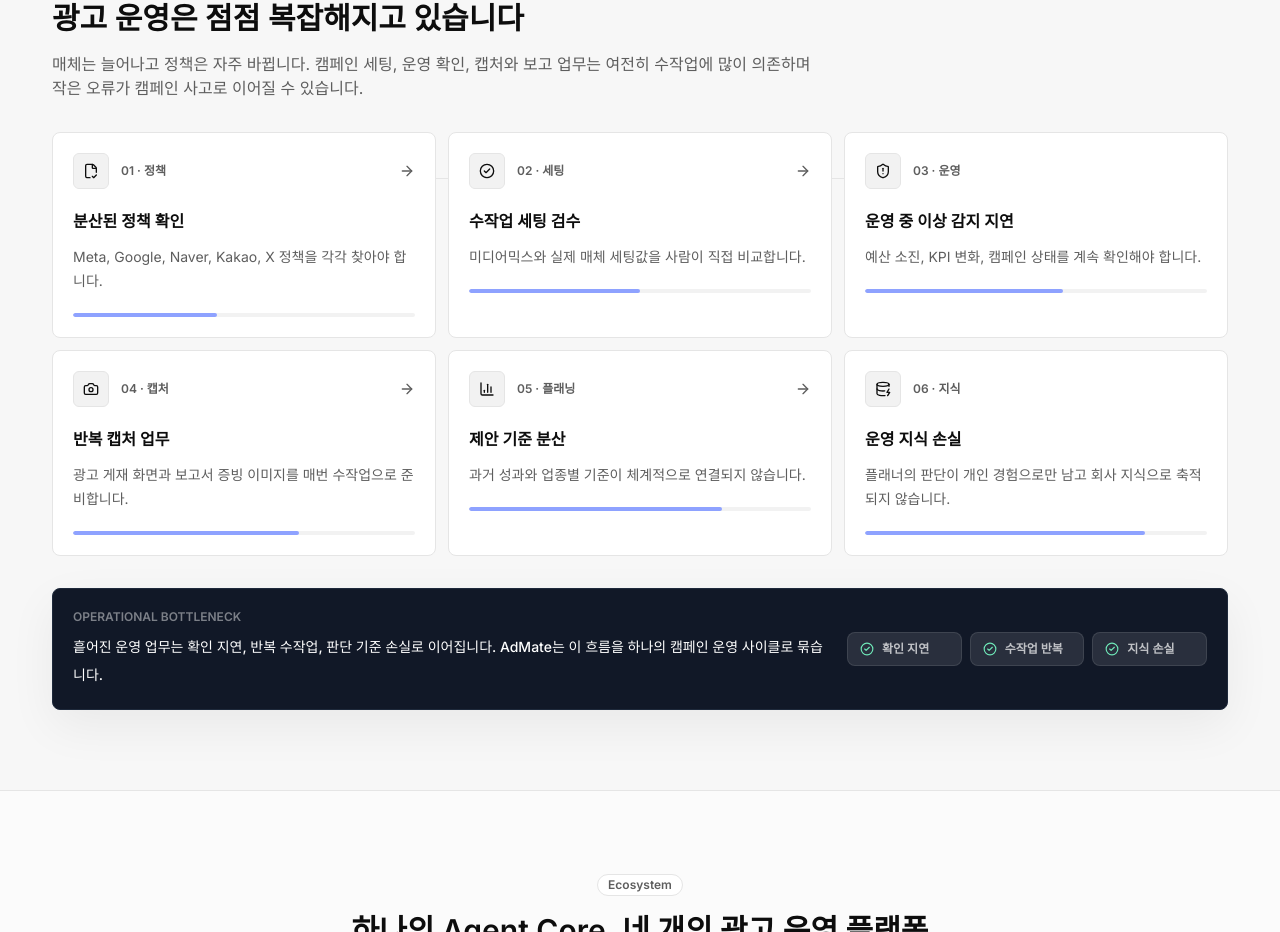
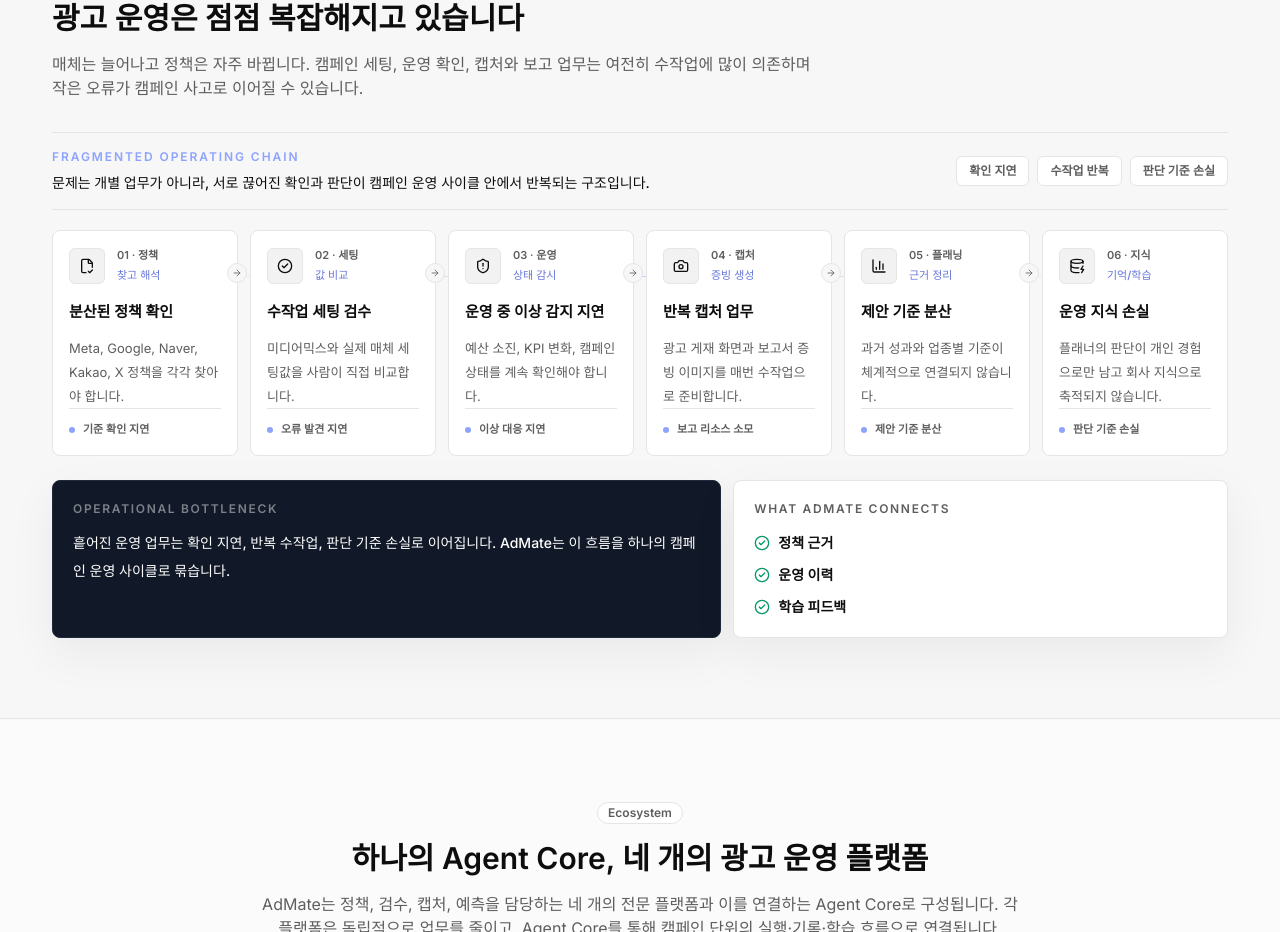
Before and after one commit to Jhongjin/admate-homepage, a Next.js app: page / in a window 1280 px wide. Shown: the part 1855-2787 px from the top of the page. Built offline with nearby package versions, Linux system fonts and the light colour scheme.

Commit message:
Refine problem section flow

```diff
--- a/src/components/home/ProblemSection.tsx
+++ b/src/components/home/ProblemSection.tsx
@@ -6,7 +6,40 @@ import { cn } from "@/lib/utils"
 
 import { SectionHeading } from "./SectionHeading"
 
-const problemGroups = ["정책", "세팅", "운영", "캡처", "플래닝", "지식"]
+const problemStages = [
+  {
+    group: "정책",
+    action: "찾고 해석",
+    risk: "기준 확인 지연",
+  },
+  {
+    group: "세팅",
+    action: "값 비교",
+    risk: "오류 발견 지연",
+  },
+  {
+    group: "운영",
+    action: "상태 감시",
+    risk: "이상 대응 지연",
+  },
+  {
+    group: "캡처",
+    action: "증빙 생성",
+    risk: "보고 리소스 소모",
+  },
+  {
+    group: "플래닝",
+    action: "근거 정리",
+    risk: "제안 기준 분산",
+  },
+  {
+    group: "지식",
+    action: "기억/학습",
+    risk: "판단 기준 손실",
+  },
+]
+
+const bottlenecks = ["확인 지연", "수작업 반복", "판단 기준 손실"]
 
 export function ProblemSection() {
   return (
@@ -18,41 +51,64 @@ export function ProblemSection() {
           description="매체는 늘어나고 정책은 자주 바뀝니다. 캠페인 세팅, 운영 확인, 캡처와 보고 업무는 여전히 수작업에 많이 의존하며 작은 오류가 캠페인 사고로 이어질 수 있습니다."
         />
 
+        <div className="mb-5 flex flex-col gap-3 border-y border-border py-4 lg:flex-row lg:items-center lg:justify-between">
+          <div>
+            <div className="text-xs font-semibold uppercase tracking-[0.16em] text-[#8EA2FF]">
+              Fragmented operating chain
+            </div>
+            <p className="mt-2 text-sm font-medium text-foreground">
+              문제는 개별 업무가 아니라, 서로 끊어진 확인과 판단이 캠페인 운영 사이클 안에서 반복되는 구조입니다.
+            </p>
+          </div>
+          <div className="flex flex-wrap gap-2 text-xs font-semibold text-muted-foreground">
+            {bottlenecks.map((item) => (
+              <span key={item} className="rounded-md border border-border bg-card px-3 py-1.5">
+                {item}
+              </span>
+            ))}
+          </div>
+        </div>
+
         <div className="relative">
-          <div className="absolute left-5 right-5 top-[46px] hidden h-px bg-border lg:block" aria-hidden="true" />
-          <div className="grid gap-3 sm:grid-cols-2 lg:grid-cols-3">
+          <div
+            className="absolute left-8 right-8 top-[46px] hidden h-px bg-gradient-to-r from-transparent via-[#8EA2FF]/45 to-transparent lg:block"
+            aria-hidden="true"
+          />
+          <div className="grid gap-3 sm:grid-cols-2 lg:grid-cols-6">
             {problemCards.map((card, index) => (
               <Card
                 key={card.title}
-                className="group relative overflow-hidden bg-card transition duration-300 hover:-translate-y-0.5 hover:shadow-soft"
+                className="group relative overflow-visible bg-card transition duration-300 hover:-translate-y-0.5 hover:border-[#8EA2FF]/60 hover:shadow-soft"
               >
-                <CardContent className="p-5">
-                  <div className="mb-5 flex items-center justify-between gap-4">
-                    <div className="flex items-center gap-3">
-                      <div className="flex h-9 w-9 items-center justify-center rounded-md border border-border bg-muted text-foreground">
+                <CardContent className="flex min-h-[220px] flex-col p-4">
+                  <div className="mb-4 flex items-start justify-between gap-3">
+                    <div className="flex min-w-0 items-center gap-3">
+                      <div className="relative z-10 flex h-9 w-9 shrink-0 items-center justify-center rounded-md border border-border bg-muted text-foreground transition group-hover:border-[#8EA2FF]/60 group-hover:bg-[#EEF1FF]">
                         <card.icon className="h-4 w-4" aria-hidden="true" />
                       </div>
-                      <div className="text-xs font-semibold text-muted-foreground">
-                        {String(index + 1).padStart(2, "0")} · {problemGroups[index]}
+                      <div className="min-w-0">
+                        <div className="text-[11px] font-semibold text-muted-foreground">
+                          {String(index + 1).padStart(2, "0")} · {problemStages[index].group}
+                        </div>
+                        <div className="mt-0.5 truncate text-[11px] font-medium text-[#6676D9]">
+                          {problemStages[index].action}
+                        </div>
                       </div>
                     </div>
                     {index < problemCards.length - 1 ? (
                       <ArrowRight
                         className={cn(
-                          "hidden h-4 w-4 text-muted-foreground transition group-hover:translate-x-0.5 lg:block",
-                          index === 2 && "lg:hidden"
+                          "absolute -right-2.5 top-8 z-20 hidden h-5 w-5 rounded-full border border-border bg-background p-1 text-muted-foreground transition group-hover:translate-x-0.5 group-hover:text-[#6676D9] lg:block"
                         )}
                         aria-hidden="true"
                       />
                     ) : null}
                   </div>
-                  <h3 className="text-base font-semibold">{card.title}</h3>
-                  <p className="mt-3 text-sm leading-6 text-muted-foreground">{card.description}</p>
-                  <div className="mt-5 h-1 overflow-hidden rounded-full bg-muted">
-                    <div
-                      className="h-full rounded-full bg-[#8EA2FF] transition-all duration-300 group-hover:w-full"
-                      style={{ width: `${42 + index * 8}%` }}
-                    />
+                  <h3 className="text-[15px] font-semibold leading-6">{card.title}</h3>
+                  <p className="mt-3 text-[13px] leading-6 text-muted-foreground">{card.description}</p>
+                  <div className="mt-auto border-t border-border pt-3 text-[11px] font-semibold text-muted-foreground">
+                    <span className="mr-2 inline-block h-1.5 w-1.5 rounded-full bg-[#8EA2FF]" aria-hidden="true" />
+                    {problemStages[index].risk}
                   </div>
                 </CardContent>
               </Card>
@@ -60,19 +116,24 @@ export function ProblemSection() {
           </div>
         </div>
 
-        <div className="mt-8 overflow-hidden rounded-lg border border-[#1E293B] bg-[#111827] p-5 text-white shadow-soft">
-          <div className="flex flex-col gap-5 lg:flex-row lg:items-center lg:justify-between">
-            <div>
-              <div className="text-xs font-semibold uppercase text-white/45">Operational bottleneck</div>
-              <p className="mt-2 max-w-3xl text-sm font-medium leading-7 text-white/78">
-                흩어진 운영 업무는 확인 지연, 반복 수작업, 판단 기준 손실로 이어집니다.
-                AdMate는 이 흐름을 하나의 캠페인 운영 사이클로 묶습니다.
-              </p>
+        <div className="mt-6 grid gap-3 lg:grid-cols-[1.15fr_0.85fr]">
+          <div className="rounded-lg border border-[#1E293B] bg-[#111827] p-5 text-white shadow-soft">
+            <div className="text-xs font-semibold uppercase tracking-[0.14em] text-white/45">
+              Operational bottleneck
             </div>
-            <div className="grid gap-2 text-xs font-semibold text-white/70 sm:grid-cols-3 lg:min-w-[360px]">
-              {["확인 지연", "수작업 반복", "지식 손실"].map((item) => (
-                <div key={item} className="flex items-center gap-2 rounded-lg border border-white/10 bg-white/10 px-3 py-2">
-                  <CheckCircle2 className="h-3.5 w-3.5 text-emerald-300" aria-hidden="true" />
+            <p className="mt-3 text-sm font-medium leading-7 text-white/82">
+              흩어진 운영 업무는 확인 지연, 반복 수작업, 판단 기준 손실로 이어집니다.
+              AdMate는 이 흐름을 하나의 캠페인 운영 사이클로 묶습니다.
+            </p>
+          </div>
+          <div className="rounded-lg border border-border bg-card p-5 shadow-soft">
+            <div className="text-xs font-semibold uppercase tracking-[0.14em] text-muted-foreground">
+              What AdMate connects
+            </div>
+            <div className="mt-4 grid gap-3 text-sm font-semibold text-foreground sm:grid-cols-3 lg:grid-cols-1">
+              {["정책 근거", "운영 이력", "학습 피드백"].map((item) => (
+                <div key={item} className="flex items-center gap-2">
+                  <CheckCircle2 className="h-4 w-4 text-emerald-600" aria-hidden="true" />
                   {item}
                 </div>
               ))}
```
